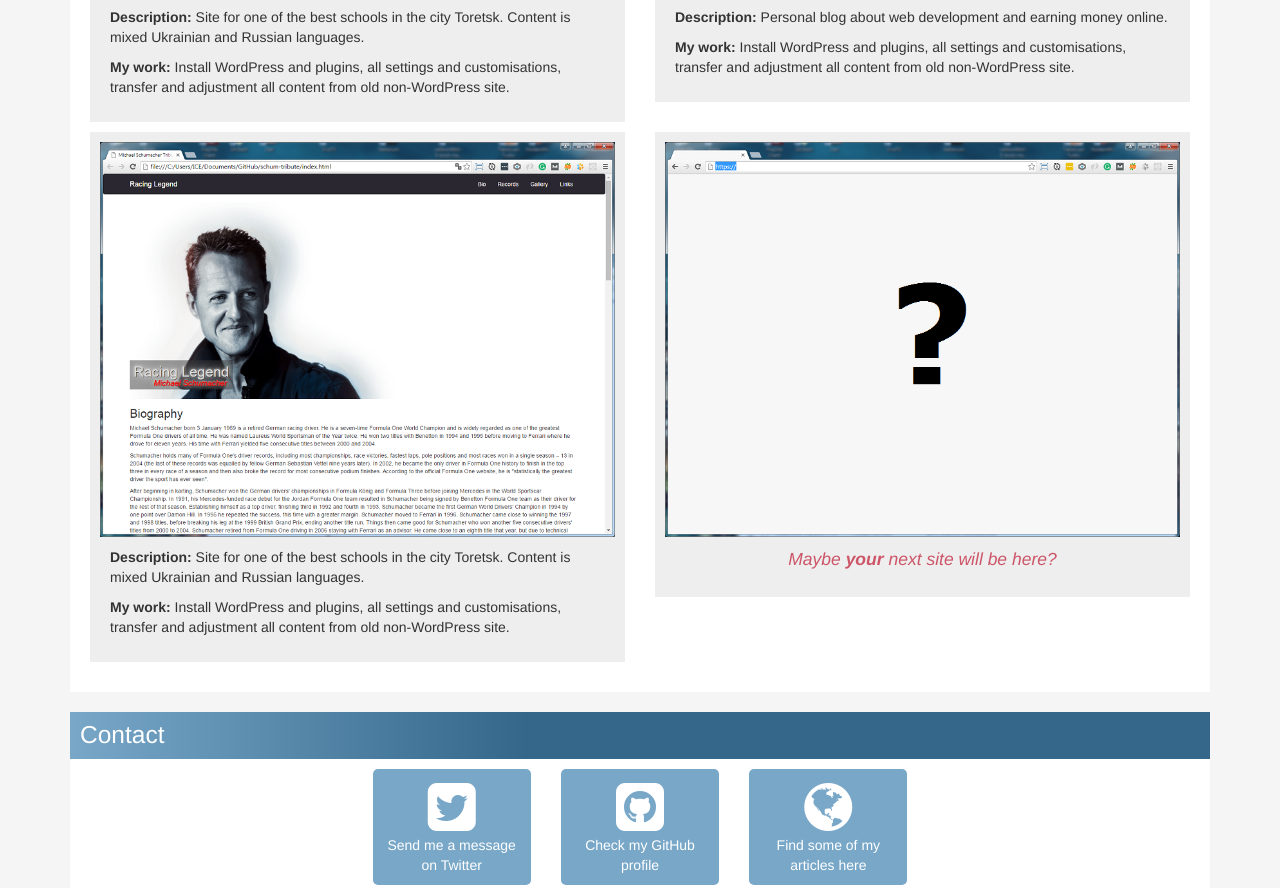
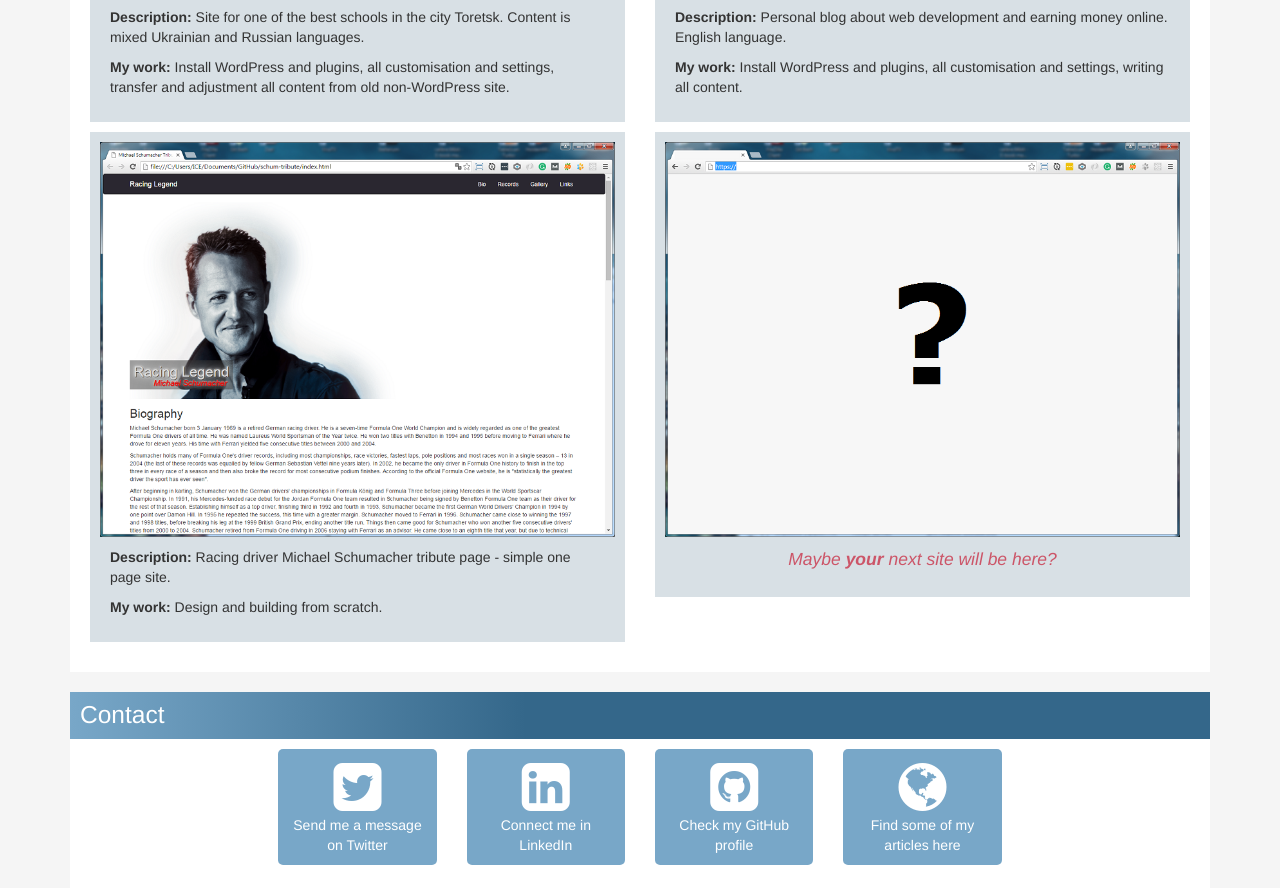
Before and after one commit to fremdev/portfolio, a plain HTML site: page index.html in a window 1280 px wide. Shown: the part 1171-2059 px from the top of the page. Drawn offline with Linux system fonts and the light colour scheme.

Commit message:
Add LinkedIn contact, minor changes in texts

```diff
--- a/css/main.css
+++ b/css/main.css
@@ -111,7 +111,7 @@ Promo
 Portfolio
 *****************/
 .portfolio-item {
-  background: #eee;
+  background: #d8e0e5;
   padding: 10px 10px 5px 10px;
   margin-bottom: 10px;
 }
@@ -136,6 +136,7 @@ Contacts
   padding: 10px;
   border-radius: 5px;
   color: white;
+  margin-bottom: 10px;
 }
 
 .contact-content {
--- a/index.html
+++ b/index.html
@@ -34,7 +34,7 @@
         <div class="row">
           <div class="col-sm-7 col-sm-offset-1 promo-text">
             <p><em>Would you like to find a passionate web developer? You are <b>in the right place!</b></em></p>
-            <p>My name is <strong>Alex Efremov</strong> and I will be glad to be a part of an interesting project.</p>
+            <p>My name is <strong>Alex Efremov</strong> and I'm passionate working on interesting projects and mastering my skills.</p>
             <p>My main skills:</p>
             <p>
               <span class="skill"><i class="fa fa-html5"></i> HTML</span>
@@ -60,12 +60,12 @@
 
         <p>After graduation,  I was a professional online poker player. Aside of that, I was creating websites about formula one, poker, affiliate programs, and for a short period of time I was writing articles for other resources.</p>
 
-        <p>I can say that Fremler opens up a new stage of my life.  Lately, I have been learning web development and the English language, so now I am launching my first English speaking website to communicate with like-minded individuals from all over the world.</p>
+        <p>I switched my career to web development and I'm sure it was the right desicion. I love what I'm doing - and I think it's really important for successful career. I'm always trying mastering my current skills and learning something new. Currently I'm using Freecodecamp curriculum.</p>
       </section>
       <section id="portfolio">
         <h2 class="grad">Portfolio</h2>
         <div class="portfolio-preview">
-          <p>In this section you can find examples of my works with links and descriptions</p>
+          <p>In this section you can find examples of my works with live demo and descriptions</p>
         </div>
         <div class="row">
           <div class="col-sm-6">
@@ -75,7 +75,7 @@
               </a>
               <div class="site-description">
                 <p><b>Description: </b>Site for one of the best schools in the city Toretsk. Content is mixed Ukrainian and Russian languages.</p>
-                <p><b>My work: </b>Install WordPress and plugins, all settings and customisations, transfer and adjustment all content from old non-WordPress site.</p>
+                <p><b>My work: </b>Install WordPress and plugins, all customisation and settings, transfer and adjustment all content from old non-WordPress site.</p>
               </div>
             </div>
           </div>
@@ -85,8 +85,8 @@
                 <img class="img-responsive" src="img/fremler.png" alt="Fremler" />
               </a>
               <div class="site-description">
-                <p><b>Description: </b>Personal blog about web development and earning money online.</p>
-                <p><b>My work: </b>Install WordPress and plugins, all settings and customisations, transfer and adjustment all content from old non-WordPress site.</p>
+                <p><b>Description: </b>Personal blog about web development and earning money online. English language.</p>
+                <p><b>My work: </b>Install WordPress and plugins, all customisation and settings, writing all content.</p>
               </div>
             </div>
           </div>
@@ -98,8 +98,8 @@
                 <img class="img-responsive" src="img/legend.png" alt="Racing Legend" />
               </a>
               <div class="site-description">
-                <p><b>Description: </b>Site for one of the best schools in the city Toretsk. Content is mixed Ukrainian and Russian languages.</p>
-                <p><b>My work: </b>Install WordPress and plugins, all settings and customisations, transfer and adjustment all content from old non-WordPress site.</p>
+                <p><b>Description: </b>Racing driver Michael Schumacher tribute page - simple one page site.</p>
+                <p><b>My work: </b>Design and building from scratch.</p>
               </div>
             </div>
           </div>
@@ -120,7 +120,7 @@
         <div class="contact-content">
           <div class="icons">
             <div class="row">
-              <div class="col-xs-4 col-md-2 col-md-offset-3">
+              <div class="col-xs-6 col-md-2 col-md-offset-2">
                 <div class="contact-option">
                   <a href="https://twitter.com/fremdev"><i class="contact-icon fa fa-twitter-square fa-4x"></i>
                   <div class="contact-description">
@@ -129,7 +129,17 @@
                   </a>
                 </div>
               </div>
-              <div class="col-xs-4 col-md-2">
+              <div class="col-xs-6 col-md-2">
+                <div class="contact-option">
+                  <a href="https://linkedin.com/fremdev"><i class="contact-icon fa fa-linkedin-square fa-4x"></i>
+                  <div class="contact-description">
+                    Connect me in LinkedIn
+                  </div>
+                  </a>
+                </div>
+              </div>
+              <div class="clearfix visible-xs-block"></div>
+              <div class="col-xs-6 col-md-2">
                 <div class="contact-option">
                   <a href="https://github.com/fremdev"><i class="contact-icon fa fa-github-square fa-4x"></i>
                   <div class="contact-description">
@@ -138,7 +148,7 @@
                   </a>
                 </div>
               </div>
-              <div class="col-xs-4 col-md-2">
+              <div class="col-xs-6 col-md-2">
                 <div class="contact-option">
                   <a href="https://fremler.com"><i class="contact-icon fa fa-globe fa-4x"></i>
                   <div class="contact-description">
```
